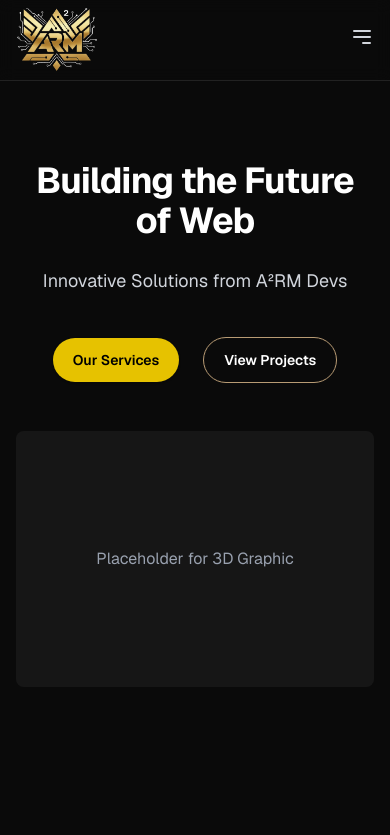
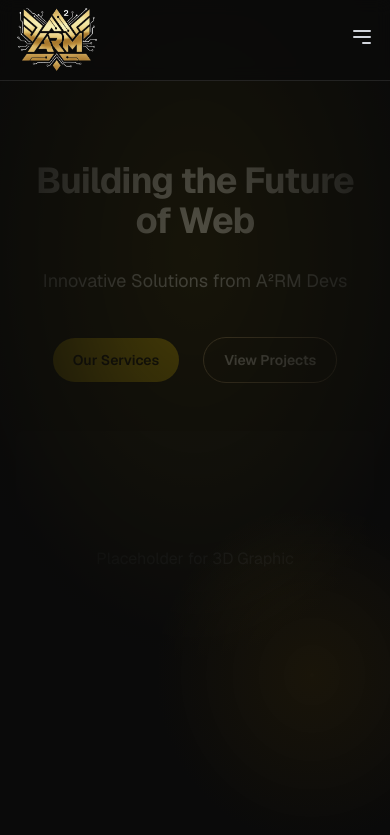
Before and after one commit to tijnara/aarm, a Next.js app: page / in a window 390 px wide. Shown: the top 835 px of the page. Built offline with nearby package versions, Linux system fonts and the light colour scheme.

Commit message:
Refactor layout and styling for improved dark theme experience

```diff
--- a/src/app/globals.css
+++ b/src/app/globals.css
@@ -23,7 +23,6 @@
 }
 
 body {
-    background: var(--background);
     color: var(--foreground);
     /* This font-family is from your original file, though layout.tsx will override it */
     font-family: Arial, Helvetica, sans-serif;
--- a/src/app/layout.tsx
+++ b/src/app/layout.tsx
@@ -25,8 +25,26 @@ export default function RootLayout({
     return (
         <html lang="en" className="dark">
         <body
-            className={`${geistSans.variable} ${geistMono.variable} antialiased bg-[var(--background)] text-[var(--foreground)]`}
+            className={`${geistSans.variable} ${geistMono.variable} antialiased text-[var(--foreground)] bg-[#0a0a0a] relative overflow-hidden`}
         >
+        {/* Improved gold radial gradient background */}
+        <div
+            aria-hidden="true"
+            className="pointer-events-none fixed inset-0 z-0"
+            style={{
+                background: `radial-gradient(ellipse 80% 60% at 50% 30%, #E6C20033 0%, #0a0a0a 80%)`,
+                opacity: 1,
+            }}
+        />
+        {/* Subtle gold glow at lower right for depth */}
+        <div
+            aria-hidden="true"
+            className="pointer-events-none fixed inset-0 z-0"
+            style={{
+                background: `radial-gradient(ellipse 40% 20% at 80% 80%, #B8860B22 0%, #0a0a0a 100%)`,
+                opacity: 0.7,
+            }}
+        />
         {children}
         </body>
         </html>
--- a/src/app/page.tsx
+++ b/src/app/page.tsx
@@ -55,7 +55,7 @@ export default function Home() {
             {/* Main Content */}
             <main className="flex-grow">
                 {/* Hero Section */}
-                <section className="container mx-auto max-w-7xl px-4 py-20 sm:px-6 lg:px-8 lg:py-32">
+                <section id="services" className="container mx-auto max-w-7xl px-4 py-20 sm:px-6 lg:px-8 lg:py-32">
                     <div className="grid grid-cols-1 gap-12 lg:grid-cols-2 lg:items-center">
                         {/* Hero Text */}
                         <div className="flex flex-col items-center text-center lg:items-start lg:text-left">
@@ -90,7 +90,7 @@ export default function Home() {
                 </section>
 
                 {/* Technologies Section */}
-                <section className="container mx-auto max-w-7xl px-4 py-16 sm:px-6 lg:px-8">
+                <section id="projects" className="container mx-auto max-w-7xl px-4 py-16 sm:px-6 lg:px-8">
                     <h2 className="text-center text-2xl font-semibold leading-8 text-white">
                         Technologies We Master
                     </h2>
@@ -107,7 +107,7 @@ export default function Home() {
                 </section>
 
                 {/* CTA Section */}
-                <section className="container mx-auto max-w-7xl px-4 py-16 sm:px-6 lg:px-8">
+                <section id="contact" className="container mx-auto max-w-7xl px-4 py-16 sm:px-6 lg:px-8">
                     <div className="relative isolate overflow-hidden rounded-3xl bg-zinc-900 px-6 py-20 shadow-2xl sm:py-24 lg:px-24">
                         {/* Background Gradient */}
                         <div className="absolute inset-0 bg-gradient-to-r from-[var(--gold-dark)]/20 to-black/30 opacity-30"></div>
@@ -133,6 +133,11 @@ export default function Home() {
                         </div>
                     </div>
                 </section>
+
+                {/* Team Section Placeholder */}
+                <section id="team" style={{display: 'none'}}></section>
+                {/* Start Project Section Placeholder */}
+                <section id="start" style={{display: 'none'}}></section>
             </main>
 
             {/* Footer (Simple) */}
```
